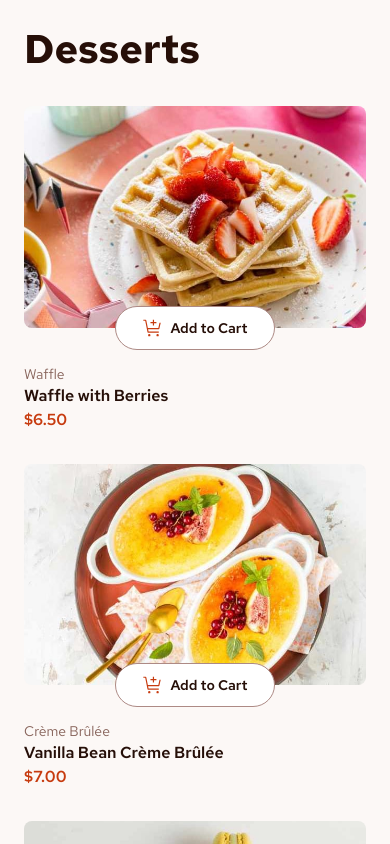
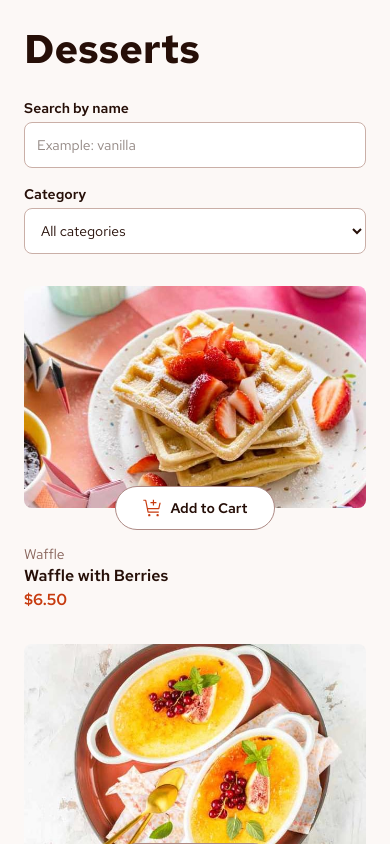
Before and after one commit to rtantahuatay/desserts, a React (Vite) app: page / in a window 390 px wide. Shown: the top 844 px of the page. Built offline with nearby package versions, Linux system fonts and the light colour scheme; data requests are answered from the project's data file.

Commit message:
:sparkles: Add product search and category filter

```diff
--- a/src/App.tsx
+++ b/src/App.tsx
@@ -6,16 +6,19 @@ import ConfirmOrderModal from "./components/ConfirmOrderModal";
 import Header from "./components/Header";
 import ProductCard from "./components/ProductCard";
 import ProductCardSkeleton from "./components/ProductCardSkeleton";
-
-
-
+import ProductFilters from "./components/ProductFilters";
+import { useDebouncedValue } from "./hooks/useDebouncedValue";
 
 export default function App() {
   const [isModalOpen, setIsModalOpen] = useState(false);
+  const [search, setSearch] = useState("");
+  const [category, setCategory] = useState("");
+
+  const debouncedSearch = useDebouncedValue(search.trim(), 400);
 
   const { data: products = [], isPending, isError, refetch } = useQuery({
-    queryKey: ["products"],
-    queryFn: getProducts,
+    queryKey: ["products", { search: debouncedSearch, category }],
+    queryFn: () => getProducts({ search: debouncedSearch, category }),
   });
 
   const isEmpty = !isPending && !isError && products.length === 0;
@@ -25,27 +28,37 @@ export default function App() {
       <div className="lg:flex-1">
         <Header />
 
-        { isPending && <p className="mt-8">Loading products...</p> }
+        <ProductFilters
+          search={search}
+          category={category}
+          onSearchChange={setSearch}
+          onCategoryChange={setCategory}
+        />
 
-        { isError && (
+        {isPending && <p role="status" className="sr-only">Loading products...</p>}
+
+        {isError && (
           <div role="alert" className="mt-8 rounded-xl bg-white p-6 text-center">
             <p className="font-semibold">Could not load the products.</p>
-            <button type="button" onClick={()=> refetch()} className="mt-4 rounded-full bg-brand px-6 py-3 font-semibold text-white transition-colors
-            hover:bg-brand-dark">
-              try again
+            <button
+              type="button"
+              onClick={() => refetch()}
+              className="mt-4 rounded-full bg-brand px-6 py-3 font-semibold text-white transition-colors hover:bg-brand-dark"
+            >
+              Try again
             </button>
           </div>
         )}
 
-        { isEmpty && (
+        {isEmpty && (
           <p className="mt-8 rounded-xl bg-white p-6 text-center text-rose-500">
             No products found.
           </p>
         )}
 
-       <section aria-label="Products" className="mt-8 grid grid-cols-1 gap-x-6 gap-y-8 md:grid-cols-3">
-
-        { isPending && Array.from({length: 9}, (_, index)=> <ProductCardSkeleton key={index} /> )}
+        <section aria-label="Products" className="mt-8 grid grid-cols-1 gap-x-6 gap-y-8 md:grid-cols-3">
+          {isPending &&
+            Array.from({ length: 9 }, (_, index) => <ProductCardSkeleton key={index} />)}
 
           {products.map((product) => (
             <ProductCard key={product.id} product={product} />
--- a/src/api/products.ts
+++ b/src/api/products.ts
@@ -9,8 +9,18 @@ function wait(milliseconds: number){
     return new Promise((resolve) => setTimeout(resolve, milliseconds));
 }
 
-export async function getProducts(): Promise<Product[]> {
+type ProductFilters = {
+    search: string;
+    category: string;
+};
+
+export async function getProducts({ search, category }: ProductFilters): Promise<Product[]> {
     await wait(1200);
-    const response = await api.get<Product[]>("/products");
+    const response = await api.get<Product[]>("/products", {
+        params: {
+            "name:contains": search || undefined,
+            category: category || undefined,
+        },
+    });
     return response.data;
 }
--- /dev/null
+++ b/src/components/ProductFilters.tsx
@@ -0,0 +1,48 @@
+const categories = [
+    "Waffle",
+    "Crème Brûlée",
+    "Macaron",
+    "Tiramisu",
+    "Baklava",
+    "Pie",
+    "Cake",
+    "Brownie",
+    "Panna Cotta",
+];
+
+type ProductFiltersProps = {
+    search: string;
+    category: string;
+    onSearchChange: (value: string) => void;
+    onCategoryChange: (value: string) => void;
+};
+
+export default function ProductFilters ({
+    search ,
+    category ,
+    onSearchChange ,
+    onCategoryChange ,
+}: ProductFiltersProps) {
+    return (
+        <div className="mt-6 flex flex-col gap-4 md:flex-row">
+            <label className="flex-1 text-sm font-semibold">
+                Search by name
+                <input type="search" value={search} onChange={(event) => onSearchChange(event.target.value)}
+                placeholder="Example: vanilla" className="mt-1 w-full rounded-lg border border-rose-300 bg-white p-3 font-normal"/>
+            </label>
+
+            <label className="text-sm font-semibold md:w-56">
+                Category
+                <select value={category} onChange={(event) => onCategoryChange(event.target.value)}
+                className="mt-1 w-full rounded-lg border border-rose-300 bg-white p-3 font-normal">
+                    <option value="">All categories</option>
+                    {categories.map((item) => (
+                        <option key={item} value={item}>
+                            {item}
+                        </option>
+                    ))}
+                </select>
+            </label>
+        </div>
+    );
+}
--- /dev/null
+++ b/src/hooks/useDebouncedValue.ts
@@ -0,0 +1,13 @@
+import { useEffect, useState } from "react";
+
+export function useDebouncedValue(value: string, delay: number) {
+    const [debouncedValue, setDebouncedValue] = useState(value);
+
+    useEffect(()=> {
+        const timer = setTimeout(()=> setDebouncedValue(value), delay);
+
+        return () => clearTimeout(timer);
+    }, [value, delay]);
+
+    return debouncedValue;
+}
```
